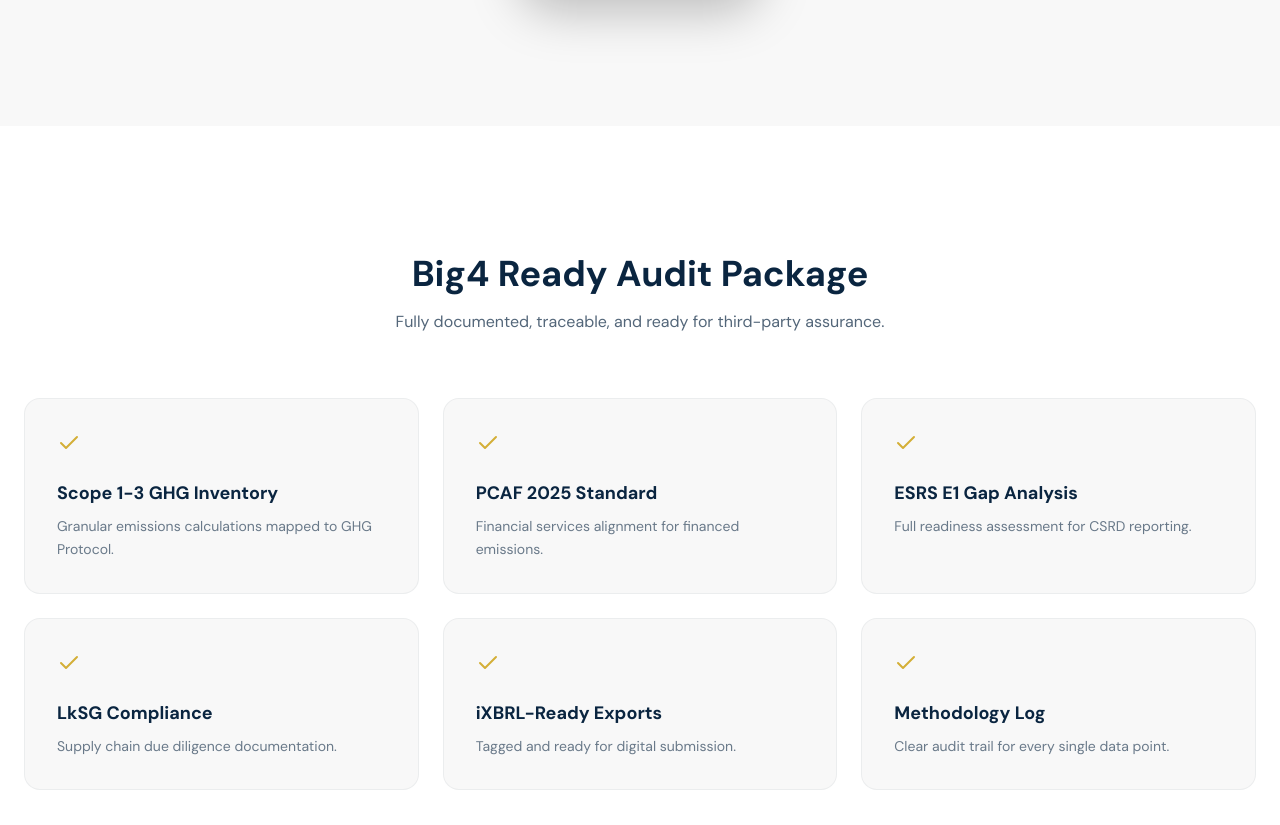
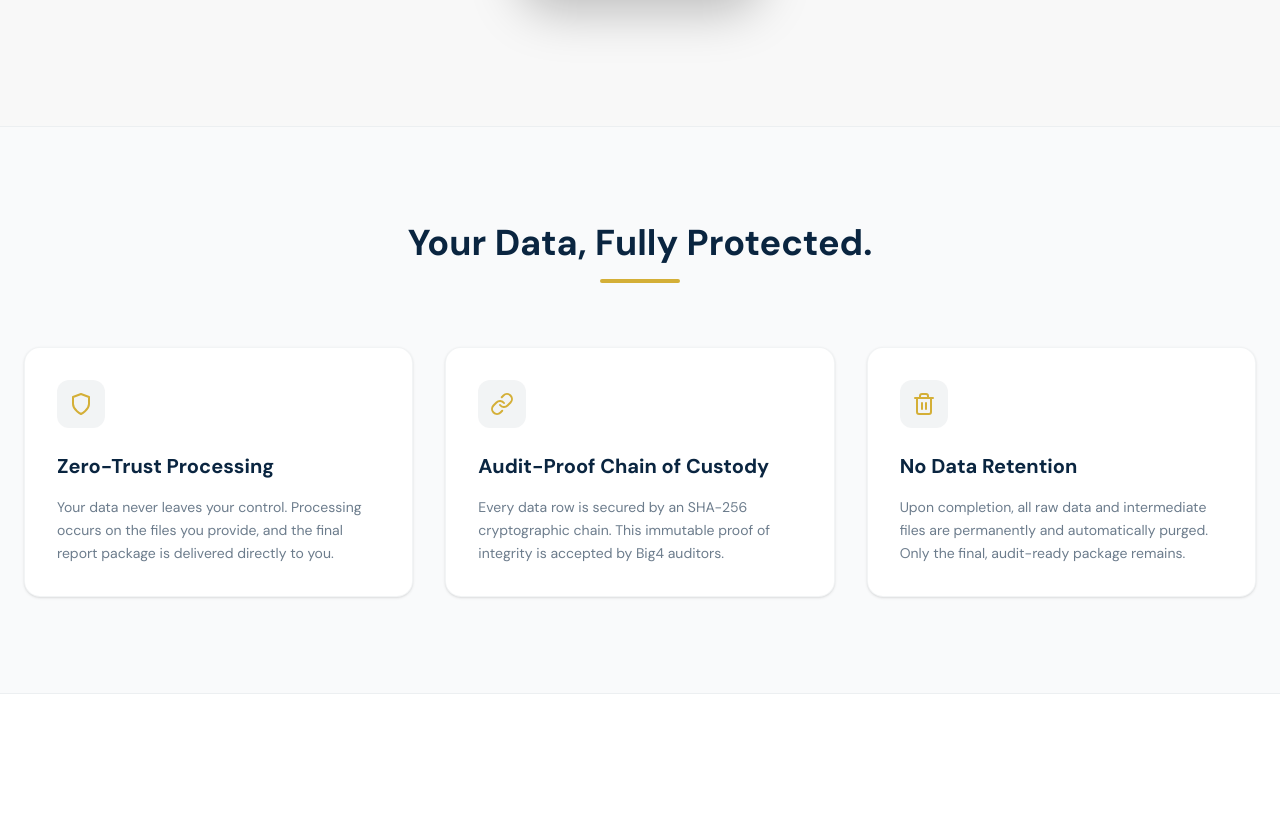
Before and after one commit to lipcsiklaci6-png/datadynamic, a Next.js app in the folder datadynamic-web/: page / in a window 1280 px wide. Shown: the part 1960-2785 px from the top of the page. Built offline with nearby package versions, Linux system fonts and the light colour scheme; no server answers.

Commit message:
feat: add Security & Privacy section with multi-language support and navigation link

```diff
--- a/datadynamic-web/app/page.tsx
+++ b/datadynamic-web/app/page.tsx
@@ -4,6 +4,7 @@ import { motion, AnimatePresence } from "framer-motion";
 import { useState } from "react";
 import Image from "next/image";
 import MacOSMockup from "@/components/MacOSMockup";
+import SecurityPrivacy from "@/components/SecurityPrivacy";
 import { useTranslations, useLocale } from "next-intl";
 
 const fadeIn = {
@@ -99,6 +100,7 @@ export default function Home() {
           <div className="hidden md:flex gap-8 text-sm font-medium text-[#0A2540]/70">
             <a href="#problem" className="hover:text-[#0A2540] transition-colors">{tNav('problem')}</a>
             <a href="#megoldas" className="hover:text-[#0A2540] transition-colors">{tNav('solution')}</a>
+            <a href="#security" className="hover:text-[#0A2540] transition-colors">{tNav('security')}</a>
             <a href="#kimenet" className="hover:text-[#0A2540] transition-colors">{tNav('output')}</a>
             <a href="#founder" className="hover:text-[#0A2540] transition-colors">{tNav('founder')}</a>
           </div>
@@ -306,6 +308,8 @@ export default function Home() {
         </div>
       </section>
 
+      <SecurityPrivacy />
+
       {/* Output Section (Kimenet) */}
       <section id="kimenet" className="py-32 bg-white">
         <div className="max-w-7xl mx-auto px-6">
--- /dev/null
+++ b/datadynamic-web/components/SecurityPrivacy.tsx
@@ -0,0 +1,79 @@
+"use client";
+
+import { motion } from "framer-motion";
+import { useTranslations } from "next-intl";
+
+const IconShield = () => (
+  <svg xmlns="http://www.w3.org/2000/svg" width="24" height="24" viewBox="0 0 24 24" fill="none" stroke="currentColor" strokeWidth="2" strokeLinecap="round" strokeLinejoin="round"><path d="M12 22s8-4 8-10V5l-8-3-8 3v7c0 6 8 10 8 10"/></svg>
+);
+
+const IconLink = () => (
+  <svg xmlns="http://www.w3.org/2000/svg" width="24" height="24" viewBox="0 0 24 24" fill="none" stroke="currentColor" strokeWidth="2" strokeLinecap="round" strokeLinejoin="round"><path d="M10 13a5 5 0 0 0 7.54.54l3-3a5 5 0 0 0-7.07-7.07l-1.72 1.71"/><path d="M14 11a5 5 0 0 0-7.54-.54l-3 3a5 5 0 0 0 7.07 7.07l1.71-1.71"/></svg>
+);
+
+const IconTrash = () => (
+  <svg xmlns="http://www.w3.org/2000/svg" width="24" height="24" viewBox="0 0 24 24" fill="none" stroke="currentColor" strokeWidth="2" strokeLinecap="round" strokeLinejoin="round"><path d="M3 6h18"/><path d="M19 6v14c0 1-1 2-2 2H7c-1 0-2-1-2-2V6"/><path d="M8 6V4c0-1 1-2 2-2h4c1 0 2 1 2 2v2"/><line x1="10" x2="10" y1="11" y2="17"/><line x1="14" x2="14" y1="11" y2="17"/></svg>
+);
+
+export default function SecurityPrivacy() {
+  const t = useTranslations("security");
+
+  const cards = [
+    {
+      icon: <IconShield />,
+      title: t("card1_title"),
+      desc: t("card1_desc"),
+    },
+    {
+      icon: <IconLink />,
+      title: t("card2_title"),
+      desc: t("card2_desc"),
+    },
+    {
+      icon: <IconTrash />,
+      title: t("card3_title"),
+      desc: t("card3_desc"),
+    },
+  ];
+
+  return (
+    <section id="security" className="py-24 bg-[#F9FAFB] border-y border-[#0A2540]/5">
+      <div className="max-w-7xl mx-auto px-6">
+        <motion.div
+          initial={{ opacity: 0, y: 20 }}
+          whileInView={{ opacity: 1, y: 0 }}
+          viewport={{ once: true }}
+          className="text-center mb-16"
+        >
+          <h2 className="text-3xl md:text-4xl font-black text-[#0A2540] mb-4">
+            {t("title")}
+          </h2>
+          <div className="w-20 h-1 bg-[#D4AF37] mx-auto rounded-full" />
+        </motion.div>
+
+        <div className="grid md:grid-cols-3 gap-8">
+          {cards.map((card, i) => (
+            <motion.div
+              key={i}
+              initial={{ opacity: 0, y: 20 }}
+              whileInView={{ opacity: 1, y: 0 }}
+              viewport={{ once: true }}
+              transition={{ delay: i * 0.1 }}
+              className="bg-white p-8 rounded-2xl shadow-sm border border-[#0A2540]/5 hover:shadow-md transition-shadow group"
+            >
+              <div className="w-12 h-12 bg-[#0A2540]/5 rounded-xl flex items-center justify-center text-[#D4AF37] mb-6 group-hover:bg-[#0A2540] group-hover:text-white transition-colors">
+                {card.icon}
+              </div>
+              <h3 className="text-xl font-bold text-[#0A2540] mb-4">
+                {card.title}
+              </h3>
+              <p className="text-[#0A2540]/60 leading-relaxed text-sm">
+                {card.desc}
+              </p>
+            </motion.div>
+          ))}
+        </div>
+      </div>
+    </section>
+  );
+}
--- a/datadynamic-web/messages/de.json
+++ b/datadynamic-web/messages/de.json
@@ -2,6 +2,7 @@
   "nav": {
     "problem": "Problem",
     "solution": "Refinerie",
+    "security": "Sicherheit",
     "output": "Paket",
     "founder": "Gründer",
     "contact": "Kontakt"
@@ -34,6 +35,15 @@
     "output_desc": "Audit-Bereites Paket",
     "after": "NACHHER: Audit-Ready"
   },
+  "security": {
+    "title": "Ihre Daten, vollständig geschützt.",
+    "card1_title": "Zero-Trust-Verarbeitung",
+    "card1_desc": "Ihre Daten verlassen nie Ihre Kontrolle. Die Verarbeitung erfolgt auf den von Ihnen bereitgestellten Dateien, und das fertige Berichtspaket wird direkt an Sie geliefert.",
+    "card2_title": "Prüferechte Chain of Custody",
+    "card2_desc": "Jede Datenzeile wird durch eine kryptografische SHA-256-Kette gesichert. Dieser unveränderliche Integritätsbeweis wird von Big4-Prüfern akzeptiert.",
+    "card3_title": "Keine Datenspeicherung",
+    "card3_desc": "Nach Abschluss werden alle Rohdaten und Zwischendateien dauerhaft und automatisch gelöscht. Nur das fertige, prüfungsbereite Paket bleibt erhalten."
+  },
   "output": {
     "title": "Big4 Ready Audit Package",
     "subtitle": "Vollständig dokumentiert, rückverfolgbar und bereit für die Prüfung durch Dritte.",
--- a/datadynamic-web/messages/en.json
+++ b/datadynamic-web/messages/en.json
@@ -2,6 +2,7 @@
   "nav": {
     "problem": "Problem",
     "solution": "Refinery",
+    "security": "Security",
     "output": "Package",
     "founder": "Founder",
     "contact": "Contact"
@@ -34,6 +35,15 @@
     "output_desc": "Audit-Ready Package",
     "after": "AFTER: Audit-Ready"
   },
+  "security": {
+    "title": "Your Data, Fully Protected.",
+    "card1_title": "Zero-Trust Processing",
+    "card1_desc": "Your data never leaves your control. Processing occurs on the files you provide, and the final report package is delivered directly to you.",
+    "card2_title": "Audit-Proof Chain of Custody",
+    "card2_desc": "Every data row is secured by an SHA-256 cryptographic chain. This immutable proof of integrity is accepted by Big4 auditors.",
+    "card3_title": "No Data Retention",
+    "card3_desc": "Upon completion, all raw data and intermediate files are permanently and automatically purged. Only the final, audit-ready package remains."
+  },
   "output": {
     "title": "Big4 Ready Audit Package",
     "subtitle": "Fully documented, traceable, and ready for third-party assurance.",
--- a/datadynamic-web/messages/hu.json
+++ b/datadynamic-web/messages/hu.json
@@ -2,6 +2,7 @@
   "nav": {
     "problem": "Probléma",
     "solution": "Finomító",
+    "security": "Biztonság",
     "output": "Csomag",
     "founder": "Alapító",
     "contact": "Kapcsolat"
@@ -34,6 +35,15 @@
     "output_desc": "Audit-Ready Csomag",
     "after": "UTÁNA: Audit-Ready"
   },
+  "security": {
+    "title": "Az Ön adatai teljes biztonságban.",
+    "card1_title": "Zero-Trust Feldolgozás",
+    "card1_desc": "Az adatai soha nem hagyják el az Ön felügyeletét. A feldolgozás az Ön által biztosított fájlokon történik, és a végleges jelentéscsomag közvetlenül Önhöz kerül.",
+    "card2_title": "Audit-biztos Életút (Chain of Custody)",
+    "card2_desc": "Minden egyes adatsort SHA-256 kriptográfiai lánc véd. Ez a megváltoztathatatlan integritási bizonyíték a Big4 auditorok által is elfogadott.",
+    "card3_title": "Nincs Adattárolás",
+    "card3_desc": "A befejezés után minden nyers adat és köztes fájl véglegesen és automatikusan törlésre kerül. Csak a végleges, audit-kész csomag marad meg."
+  },
   "output": {
     "title": "Big4 Ready Audit Csomag",
     "subtitle": "Teljesen dokumentált, nyomon követhető és készen áll a harmadik fél általi igazolásra.",
```
